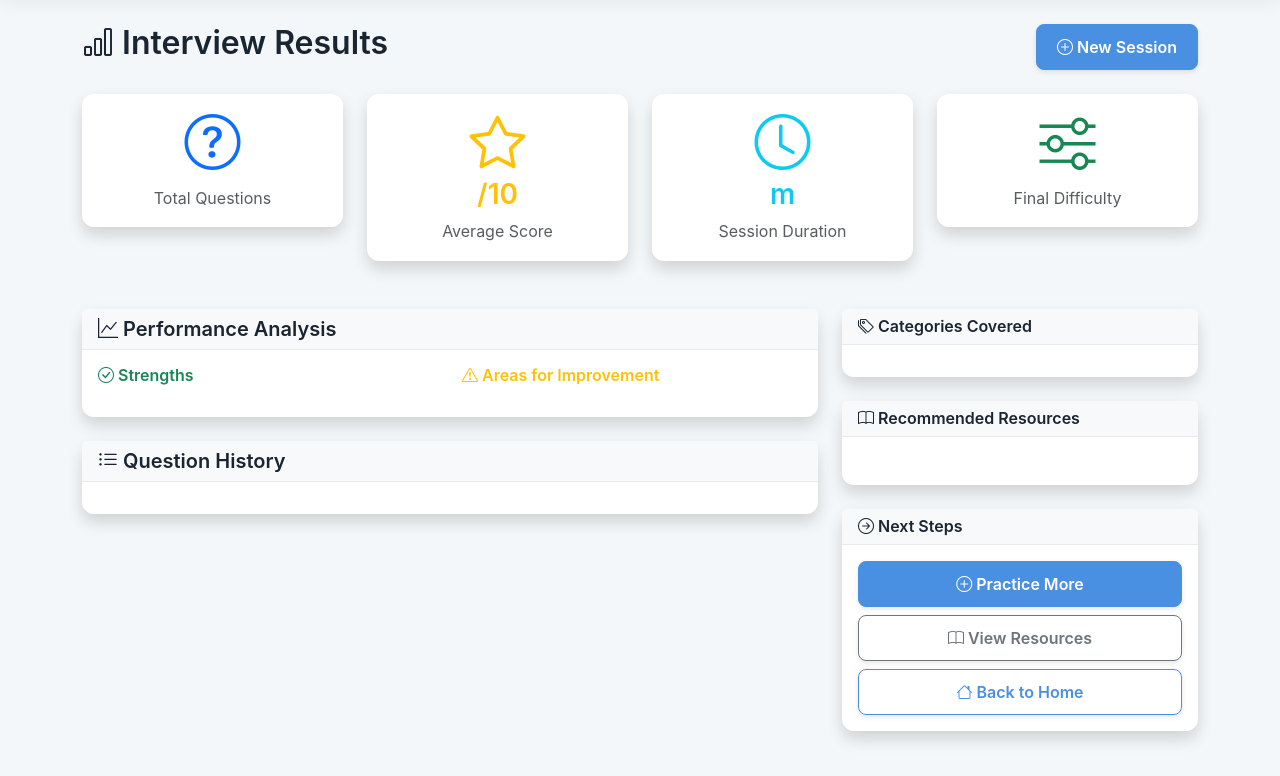
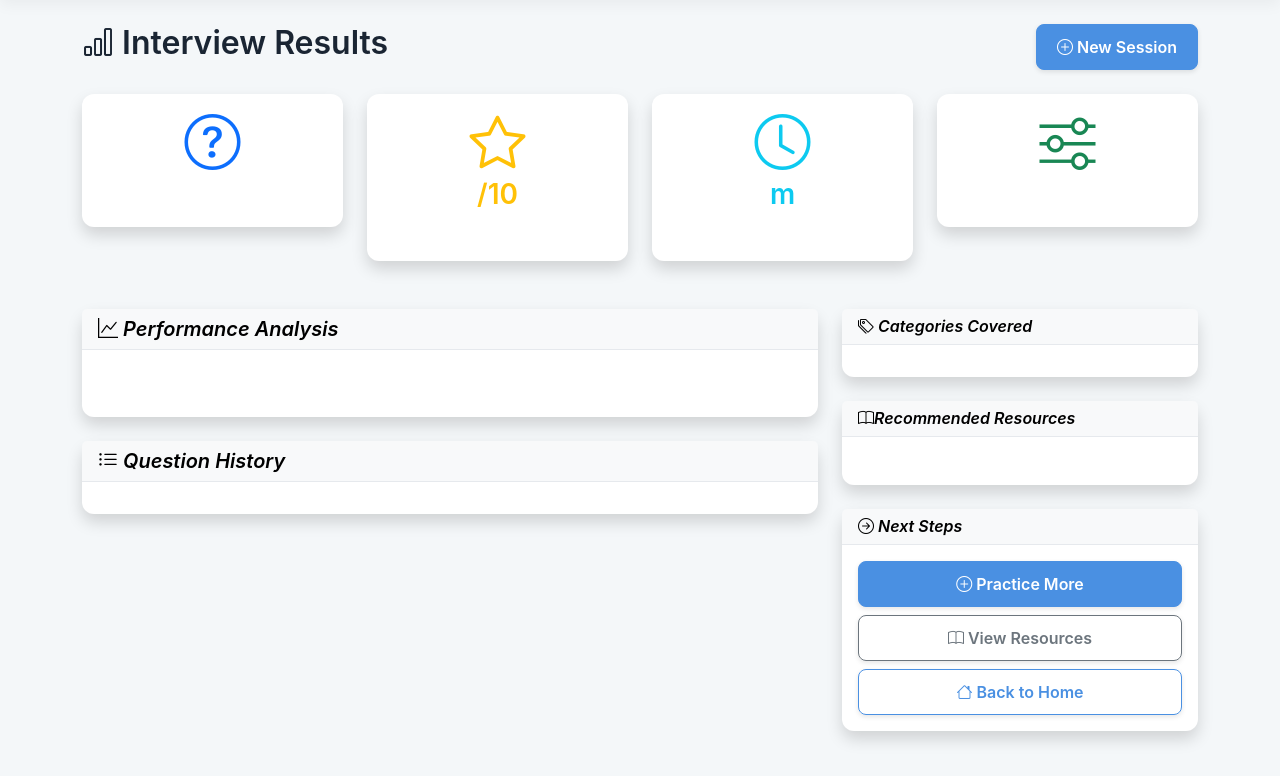
Before and after one commit to saritakumari23/MockMate-AI, a Flask app: template templates/results.html in a window 1280 px wide. Shown: the part 59-835 px from the top of the page. Run offline with Flask 3, Linux system fonts and the light colour scheme; the template is opened without the code that fills it, so the values that code supplies are empty.

Commit message:
Updated something

```diff
--- a/templates/results.html
+++ b/templates/results.html
@@ -25,7 +25,7 @@
             <div class="card-body">
                 <i class="bi bi-question-circle display-4 text-primary mb-3"></i>
                 <h3 class="text-primary">{{ summary.total_questions }}</h3>
-                <p class="text-muted mb-0">Total Questions</p>
+                <p class="text-white mb-0">Total Questions</p>
             </div>
         </div>
     </div>
@@ -34,7 +34,7 @@
             <div class="card-body">
                 <i class="bi bi-star display-4 text-warning mb-3"></i>
                 <h3 class="text-warning">{{ summary.average_score }}/10</h3>
-                <p class="text-muted mb-0">Average Score</p>
+                <p class="text-white mb-0">Average Score</p>
             </div>
         </div>
     </div>
@@ -43,7 +43,7 @@
             <div class="card-body">
                 <i class="bi bi-clock display-4 text-info mb-3"></i>
                 <h3 class="text-info">{{ summary.session_duration }}m</h3>
-                <p class="text-muted mb-0">Session Duration</p>
+                <p class="text-white mb-0">Session Duration</p>
             </div>
         </div>
     </div>
@@ -52,7 +52,7 @@
             <div class="card-body">
                 <i class="bi bi-sliders display-4 text-success mb-3"></i>
                 <h3 class="text-success">{{ summary.difficulty_level.title() }}</h3>
-                <p class="text-muted mb-0">Final Difficulty</p>
+                <p class="text-white mb-0">Final Difficulty</p>
             </div>
         </div>
     </div>
@@ -64,14 +64,14 @@
         <div class="card border-0 shadow mb-4">
             <div class="card-header bg-light">
                 <h5 class="mb-0">
-                    <i class="bi bi-graph-up"></i> Performance Analysis
+                    <i class="bi bi-graph-up text-black"> Performance Analysis</i>
                 </h5>
             </div>
             <div class="card-body">
                 <div class="row">
                     <div class="col-md-6">
-                        <h6 class="text-success">
-                            <i class="bi bi-check-circle"></i> Strengths
+                        <h6 class="text-success ">
+                            <i class="bi bi-check-circle text-white"> Strengths</i>
                         </h6>
                         <ul class="list-unstyled">
                             {% for strength in summary.responses[-1].evaluation.strengths %}
@@ -83,7 +83,7 @@
                     </div>
                     <div class="col-md-6">
                         <h6 class="text-warning">
-                            <i class="bi bi-exclamation-triangle"></i> Areas for Improvement
+                            <i class="bi bi-exclamation-triangle text-white"> Areas for Improvement</i>
                         </h6>
                         <ul class="list-unstyled">
                             {% for area in summary.responses[-1].evaluation.improvement_areas %}
@@ -101,7 +101,7 @@
         <div class="card border-0 shadow">
             <div class="card-header bg-light">
                 <h5 class="mb-0">
-                    <i class="bi bi-list-ul"></i> Question History
+                    <i class="bi bi-list-ul text-black"> Question History</i>
                 </h5>
             </div>
             <div class="card-body">
@@ -166,7 +166,7 @@
         <div class="card border-0 shadow mb-4">
             <div class="card-header bg-light">
                 <h6 class="mb-0">
-                    <i class="bi bi-tags"></i> Categories Covered
+                    <i class="bi bi-tags text-black"> Categories Covered</i>
                 </h6>
             </div>
             <div class="card-body">
@@ -180,7 +180,7 @@
         <div class="card border-0 shadow mb-4">
             <div class="card-header bg-light">
                 <h6 class="mb-0">
-                    <i class="bi bi-book"></i> Recommended Resources
+                    <i class="bi bi-book text-black">Recommended Resources</i>
                 </h6>
             </div>
             <div class="card-body">
@@ -199,7 +199,7 @@
         <div class="card border-0 shadow">
             <div class="card-header bg-light">
                 <h6 class="mb-0">
-                    <i class="bi bi-arrow-right-circle"></i> Next Steps
+                    <i class="bi bi-arrow-right-circle text-black"> Next Steps</i>
                 </h6>
             </div>
             <div class="card-body">
```
Also changed, not shown: templates/interview.html (+7 -7 lines).
